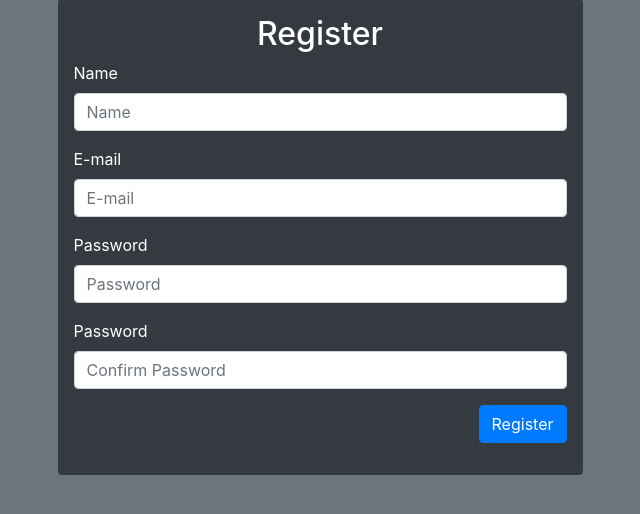
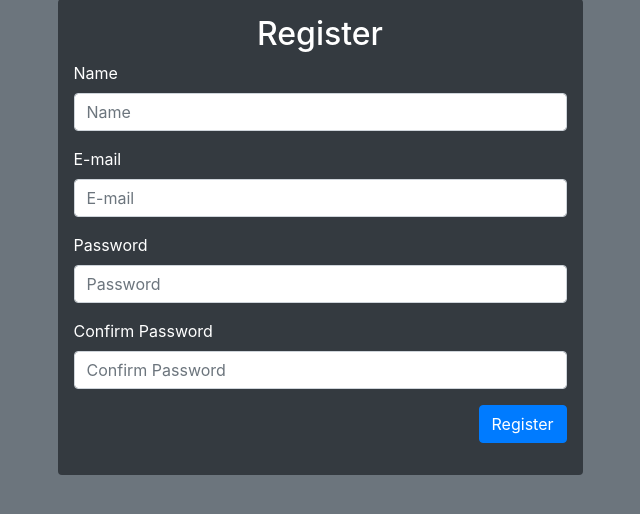
Before and after one commit to kayanerocha/todo-list, a Flask app: page /register in a window 1280 px wide. Shown: the part 73-587 px from the top of the page, without its empty margins (320-960 px from the left). Run offline with Flask 3, Linux system fonts and the light colour scheme; some libraries are stand-ins or nearby versions.

Commit message:
fix: add confirm password

```diff
--- a/templates/user/register.html
+++ b/templates/user/register.html
@@ -19,7 +19,7 @@
                 <input type="password" name="password" class="form-control" placeholder="Password" value="{{ request.form['password'] }}" required>
             </div>
             <div class="form-group">
-                <label for="confirm-password">Password</label>
+                <label for="confirm-password">Confirm Password</label>
                 <input type="password" name="confirm_password" class="form-control" placeholder="Confirm Password" value="{{ request.form['confirm_password'] }}" required>
             </div>
             <div class="form-group d-flex flex-row-reverse">
```
